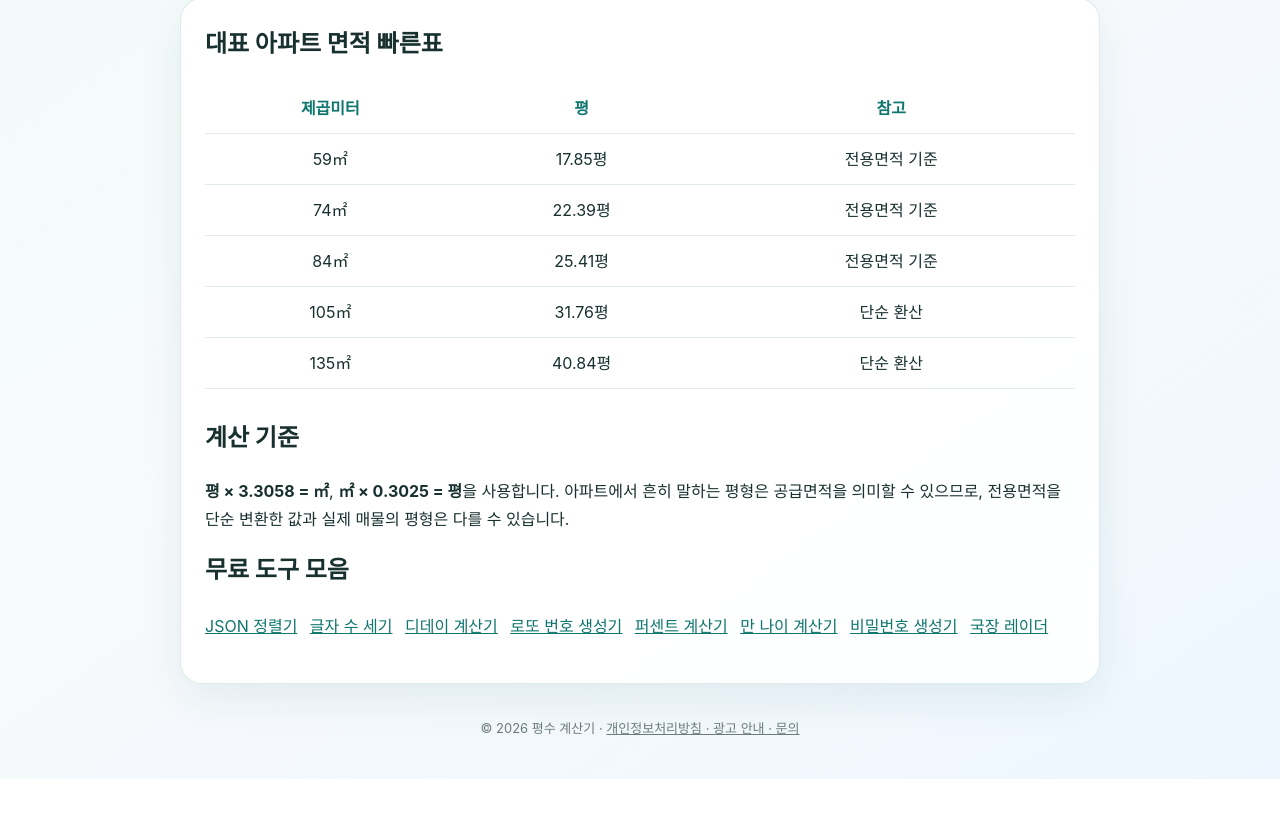
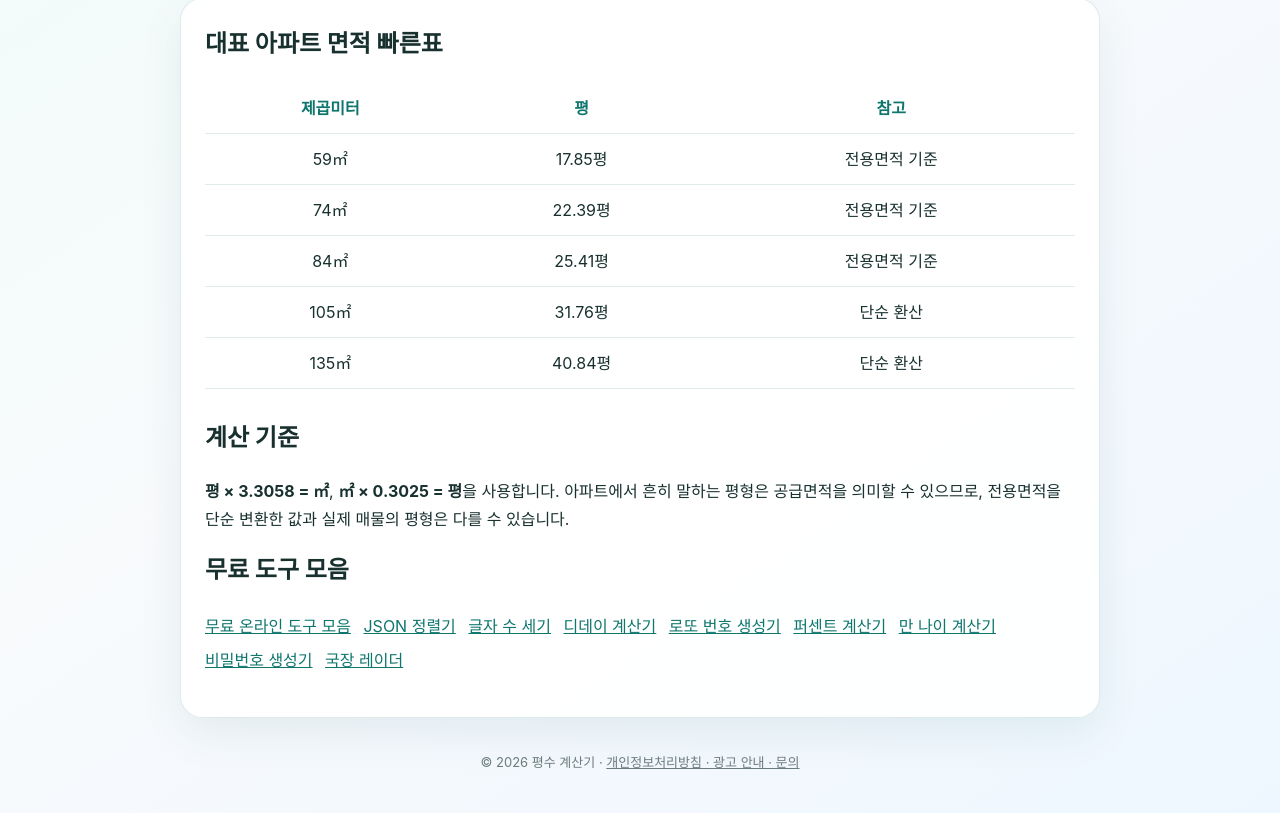
Before and after one commit to inma8743/area-calculator, a plain HTML site: page index.html in a window 1280 px wide. Shown: the part 711-1524 px from the top of the page. Before the commit the page ends 1490 px from the top, so only its background shows below. Drawn offline with Linux system fonts and the light colour scheme; a script that the page names is missing.

Commit message:
Add tools hub backlink

```diff
--- a/index.html
+++ b/index.html
@@ -147,6 +147,7 @@
       <p><strong>평 × 3.3058 = ㎡</strong>, <strong>㎡ × 0.3025 = 평</strong>을 사용합니다. 아파트에서 흔히 말하는 평형은 공급면적을 의미할 수 있으므로, 전용면적을 단순 변환한 값과 실제 매물의 평형은 다를 수 있습니다.</p>
       <h2>무료 도구 모음</h2>
       <p class="tools">
+        <a href="https://password-generator-self-seven.vercel.app/tools.html">무료 온라인 도구 모음</a>
         <a href="https://json-formatter-eight-theta.vercel.app/">JSON 정렬기</a>
         <a href="https://char-counter-ashen-seven.vercel.app/">글자 수 세기</a>
         <a href="https://dday-calculator-seven.vercel.app/">디데이 계산기</a>
```
